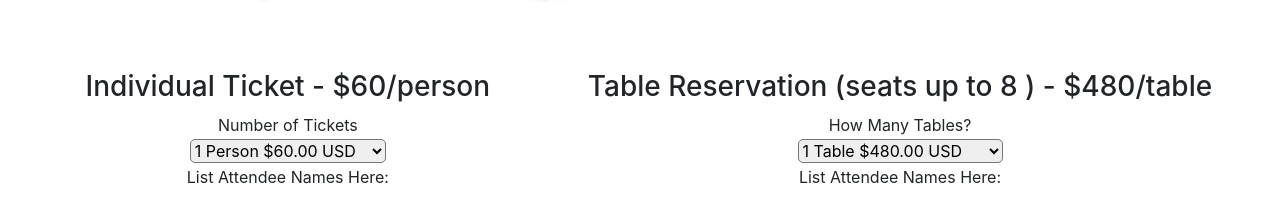
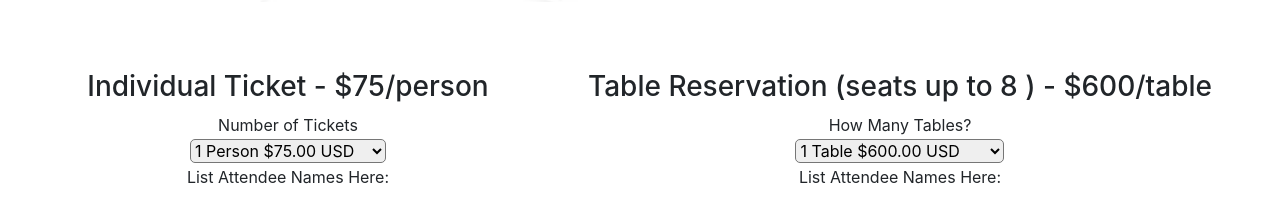
Before and after one commit to khepf/nef, a React (Create React App) app: page /benefit in a window 1280 px wide. Shown: the part 423-632 px from the top of the page. Built offline with nearby package versions, Linux system fonts and the light colour scheme.

Commit message:
nov 1 benfit changes per email

```diff
--- a/src/components/BenefitSections.js
+++ b/src/components/BenefitSections.js
@@ -36,7 +36,7 @@ class BenefitSections extends Component {
         </section>
         <section className="BenefitSection2">
           <div className="BenefitSection2-1">
-            <h3>Individual Ticket - $60/person</h3>
+            <h3>Individual Ticket - $75/person</h3>
             <form
               target="paypal"
               action="https://www.paypal.com/cgi-bin/webscr"
@@ -61,13 +61,13 @@ class BenefitSections extends Component {
                 <tr>
                   <td>
                     <select name="os0">
-                      <option value="1 Person">1 Person $60.00 USD</option>
-                      <option value="2 People">2 People $120.00 USD</option>
-                      <option value="3 People">3 People $180.00 USD</option>
-                      <option value="4 People">4 People $240.00 USD</option>
-                      <option value="5 People">5 People $300.00 USD</option>
-                      <option value="6 People">6 People $360.00 USD</option>
-                      <option value="7 People">7 People $420.00 USD</option>
+                      <option value="1 Person">1 Person $75.00 USD</option>
+                      <option value="2 People">2 People $150.00 USD</option>
+                      <option value="3 People">3 People $225.00 USD</option>
+                      <option value="4 People">4 People $300.00 USD</option>
+                      <option value="5 People">5 People $375.00 USD</option>
+                      <option value="6 People">6 People $450.00 USD</option>
+                      <option value="7 People">7 People $525.00 USD</option>
                     </select>{' '}
                   </td>
                 </tr>
@@ -105,7 +105,7 @@ class BenefitSections extends Component {
             </form>
           </div>
           <div className="BenefitSection2-2">
-          <h3>Table Reservation (seats up to 8 ) - $480/table</h3>
+          <h3>Table Reservation (seats up to 8 ) - $600/table</h3>
           <form align="center" target="paypal" action="https://www.paypal.com/cgi-bin/webscr" method="post" className="formGroup">
           <input type="hidden" name="cmd" value="_s-xclick"/>
           <input type="hidden" name="hosted_button_id" value="DHDD9W34U33XA"/>
@@ -119,10 +119,10 @@ class BenefitSections extends Component {
             <tr>
               <td>
                 <select name="os0">
-                  <option value="1 Table">1 Table $480.00 USD</option>
-                  <option value="2 Tables">2 Tables $960.00 USD</option>
-                  <option value="3 Tables">3 Tables $1,440.00 USD</option>
-                  <option value="4 Tables">4 Tables $1,920.00 USD</option>
+                  <option value="1 Table">1 Table $600.00 USD</option>
+                  <option value="2 Tables">2 Tables $1,200.00 USD</option>
+                  <option value="3 Tables">3 Tables $1,800.00 USD</option>
+                  <option value="4 Tables">4 Tables $2,400.00 USD</option>
                 </select>
               </td>
             </tr>
```
